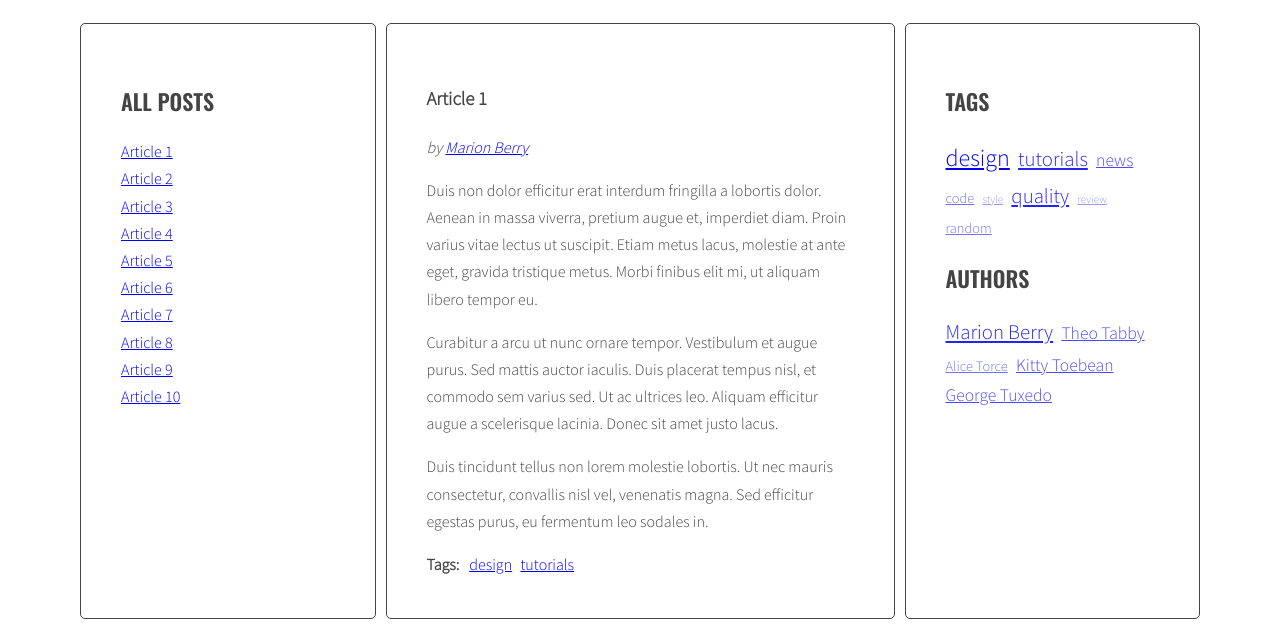
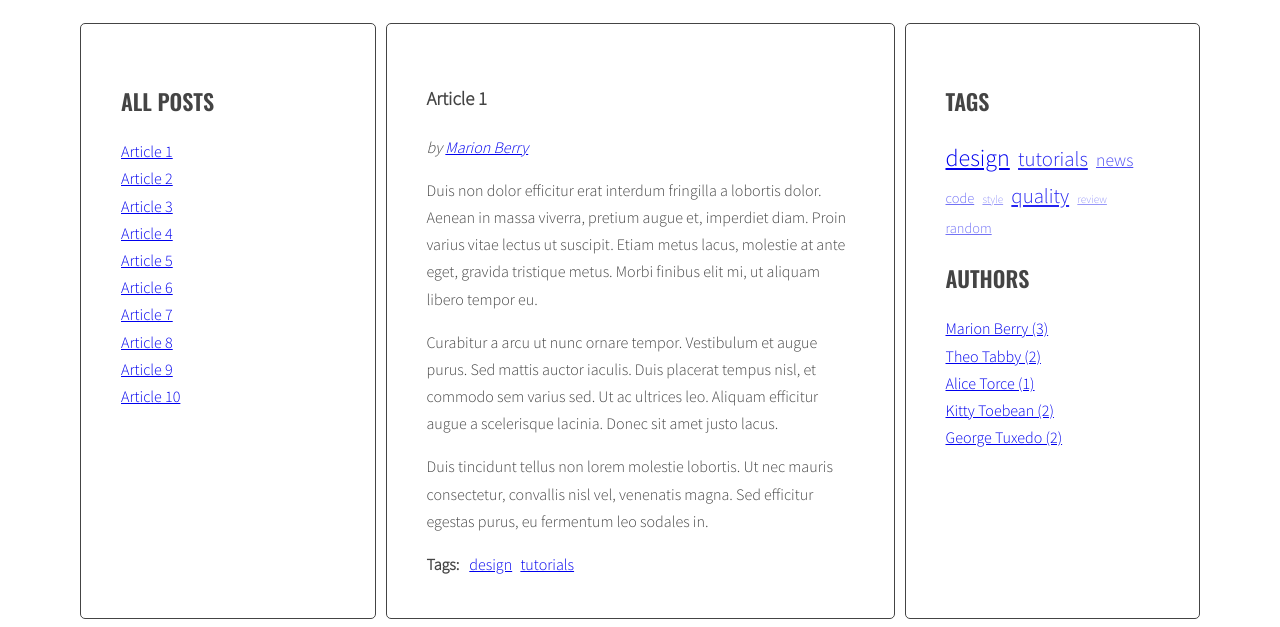
Before and after one commit to iMdPd/javascript-blog, a website: page index.html in a window 1280 px wide. Shown: the part 220-847 px from the top of the page. Drawn offline with nearby package versions, Linux system fonts and the light colour scheme.

Commit message:
Change author cloud to author list with count

```diff
--- a/index.html
+++ b/index.html
@@ -395,7 +395,8 @@
     </script>
     <script id="template-author-cloud-link" type="text/x-handlebars-template">
       {{#each authors}}
-        <li><a class='{{className}}' href='#author-{{author}}'>{{author}}
+        <li><a href='#author-{{author}}'>{{author}}
+            ({{count}})
           </a></li>
       {{/each}}
     </script>
--- a/js/script.js
+++ b/js/script.js
@@ -47,10 +47,6 @@
     cloudTagSizes: {
       count: 5,
       prefix: 'tag-size-',
-    },
-    cloudAuthorSizes: {
-      count: 3,
-      prefix: 'author-size-',
     },
   };
 
@@ -262,7 +258,6 @@
     }
     /*[NEW] add HTML from allTagsHTML to tagList */
     tagList.innerHTML = templates.tagCloudLink(allTagsData);
-    console.log(allTagsData);
   };
   generateTags();
 
@@ -278,28 +273,6 @@
     }
   };
   addClickListenersToTags();
-
-  /* ____________________   CALCULATE AUTHOR MIN AND MAX PARAMETERS  ____________________ */
-  const calculateAuthorsParams = function (authors) {
-    const params = { max: 0, min: 999999 };
-
-    for (let articleAuthor in authors) {
-      params.min = Math.min(authors[articleAuthor], params.min);
-      params.max = Math.max(authors[articleAuthor], params.max);
-    }
-    return params;
-  };
-
-  /* ____________________   CALCULATE AUTHOR SIZE CLASS ____________________ */
-  const calculateAuthorClass = function (count, params) {
-    const normalizedCount = count - params.min;
-    const normalizedMax = params.max - params.min;
-    const percentage = normalizedCount / normalizedMax;
-    const classNumber = Math.floor(
-      percentage * (opts.cloudAuthorSizes.count - 1) + 1
-    );
-    return opts.cloudAuthorSizes.prefix + classNumber;
-  };
 
   /* ____________________   AUTHOR CLICK HANDLER FUNCTION   ____________________ */
   const authorClickHandler = function (event) {
@@ -387,28 +360,21 @@
 
     /* [NEW] find list of authors in right column */
     const authorList = document.querySelector(select.listOf.authors);
-    const authorsParams = calculateAuthorsParams(allAuthors);
 
     /* [NEW] create variable for all links HTML code */
     const allAuthorsData = { authors: [] };
 
     /* [NEW] START LOOP: for each aritcleAuthor in allAuthors: */
     for (let articleAuthor in allAuthors) {
-      /* [NEW] generate code of a link and add it to allAuthorsHTML */
-
+      /* [NEW] generate code of a link and add it to allAuthorsData */
       allAuthorsData.authors.push({
         author: articleAuthor,
         count: allAuthors[articleAuthor],
-        className: calculateAuthorClass(
-          allAuthors[articleAuthor],
-          authorsParams
-        ),
       });
-      console.log(allAuthorsData.authors.push);
+
+      /* [NEW] END LOOP: for each articleAuthor in allAuthors: */
     }
-    /* [NEW] END LOOP: for each articleAuthor in allAuthors: */
-
-    /*[NEW] add HTML from allAuthorsHTML to authorList */
+    /*[NEW] add HTML from allAuthorsData to authorList */
     authorList.innerHTML = templates.authorCloudLink(allAuthorsData);
   };
   generateAuthors();
--- a/sass/style.scss
+++ b/sass/style.scss
@@ -97,7 +97,7 @@ body {
   }
 }
 /* AUTHOR | TAG CLOUD */
-.authors li,
+
 .tags li {
   display: inline-block;
   margin-right: 5px;
```
Also changed, not shown: css/style.css, 1 other file.
